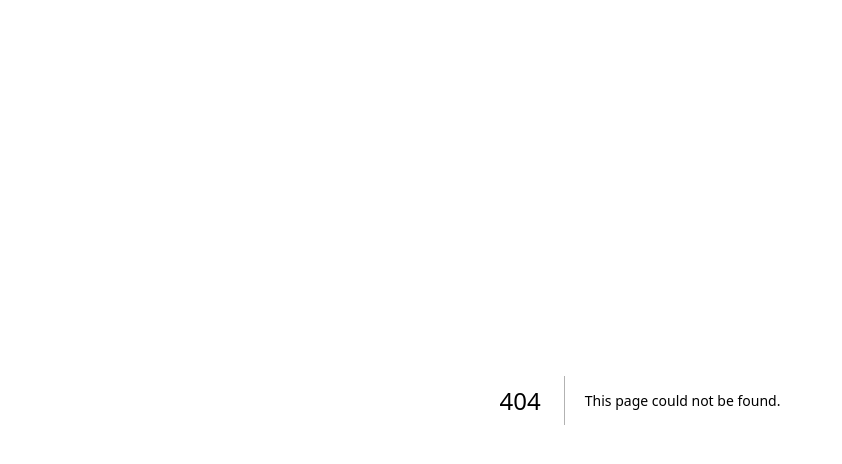
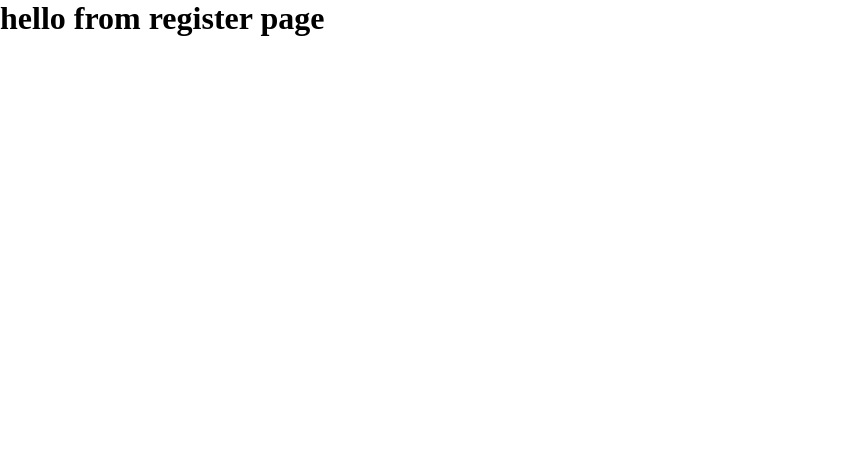
Before and after one commit to beiweitemderbeste/lila-app, a Next.js app: page /register in a window 1280 px wide. Before the commit this address had no page. Shown: the top 464 px of the page, without its empty margins (0-842 px from the left). Built offline with nearby package versions, Linux system fonts and the light colour scheme.

Commit message:
adding boilerplate

```diff
--- /dev/null
+++ b/app/register/page.tsx
@@ -0,0 +1,5 @@
+export default function Page() {
+  return (
+    <h1>hello from register page</h1>
+  )
+}
```
Also changed, not shown: app/interfaces/RegisterFormInput.ts (added, +7 -0 lines), 1 other file (tests, documents, lock files or other folders).
